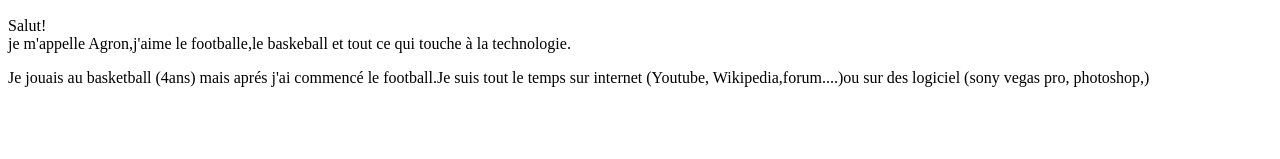
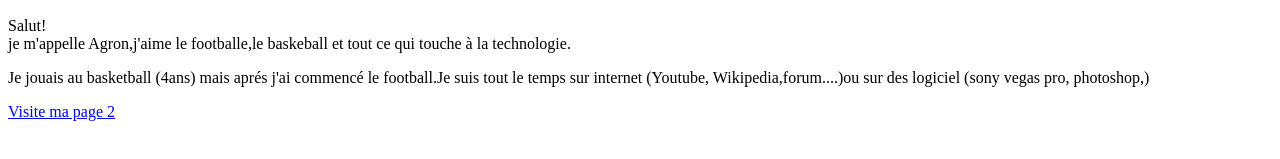
Before and after one commit to mistercrazie/mistercrazie.github.io, a plain HTML site: page index.html in a window 1280 px wide. Shown: the part 61-220 px from the top of the page. Drawn offline with Linux system fonts and the light colour scheme.

Commit message:
Update index.html

```diff
--- a/index.html
+++ b/index.html
@@ -14,5 +14,8 @@
             Je jouais au basketball (4ans) mais aprés j'ai commencé le football.Je suis tout le temps sur internet (Youtube,
             Wikipedia,forum....)ou sur des logiciel (sony vegas pro, photoshop,)
         </p>
+        <p>
+            <a href="page2.html">Visite ma page 2</a>
+        </p>
     </body>
 </html>
```
